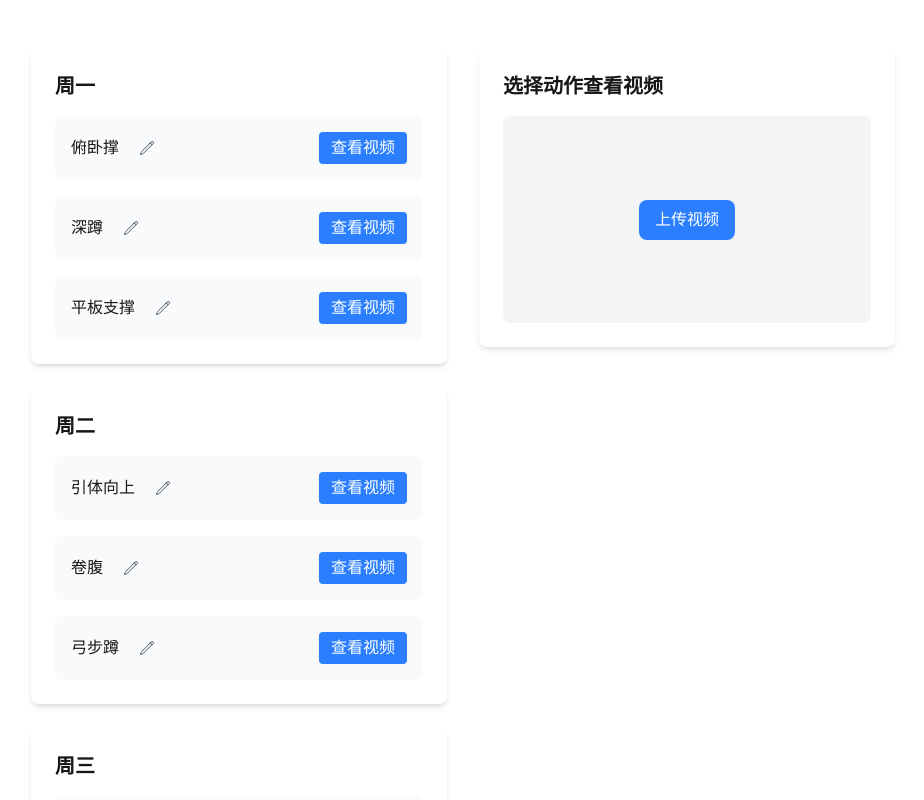
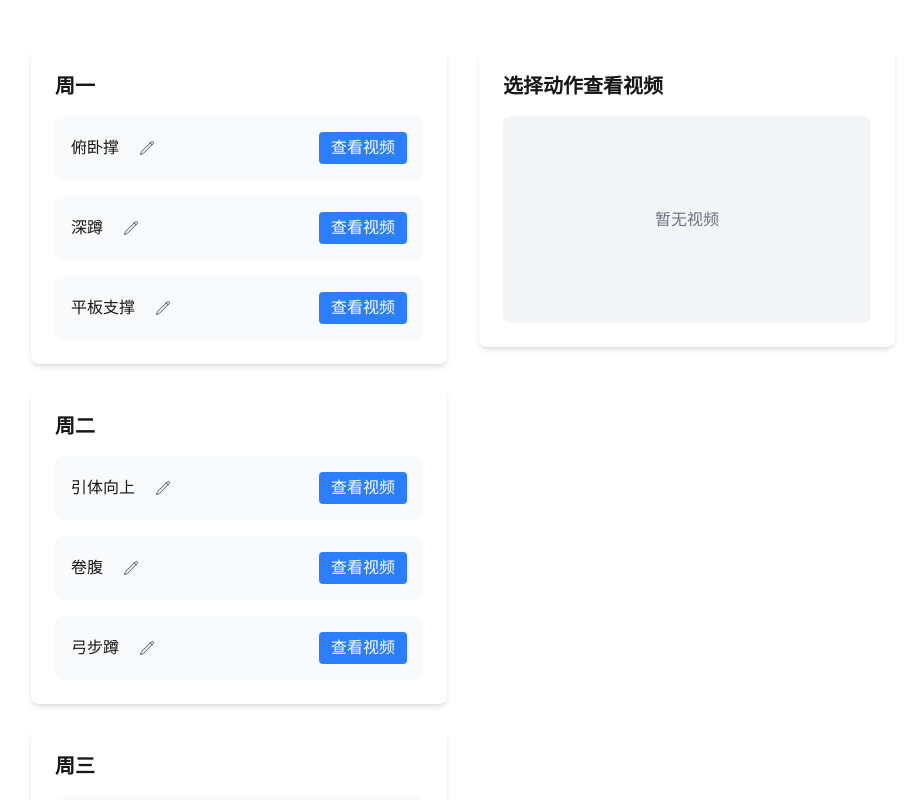
Before and after one commit to Maoci1921/-fit, a Next.js app: page / in a window 1280 px wide. Shown: the top 800 px of the page, without its empty margins (177-1101 px from the left). Built offline with nearby package versions, Linux system fonts and the light colour scheme.

Commit message:
功能: 在生产环境禁用编辑功能

```diff
--- a/src/components/VideoPlayer.tsx
+++ b/src/components/VideoPlayer.tsx
@@ -2,7 +2,7 @@ import React, { useRef, useState } from 'react';
 
 interface VideoPlayerProps {
   videoUrl?: string;
-  onVideoUpload: (url: string) => void;
+  onVideoUpload?: (url: string) => void;
 }
 
 export const VideoPlayer: React.FC<VideoPlayerProps> = ({ videoUrl, onVideoUpload }) => {
@@ -11,7 +11,7 @@ export const VideoPlayer: React.FC<VideoPlayerProps> = ({ videoUrl, onVideoUploa
 
   const handleFileChange = (event: React.ChangeEvent<HTMLInputElement>) => {
     const file = event.target.files?.[0];
-    if (file) {
+    if (file && onVideoUpload) {
       const url = URL.createObjectURL(file);
       setLocalVideoUrl(url);
       onVideoUpload(url);
@@ -26,7 +26,7 @@ export const VideoPlayer: React.FC<VideoPlayerProps> = ({ videoUrl, onVideoUploa
           controls
           src={localVideoUrl}
         />
-      ) : (
+      ) : onVideoUpload ? (
         <div className="absolute inset-0 flex items-center justify-center">
           <button
             onClick={() => fileInputRef.current?.click()}
@@ -34,6 +34,10 @@ export const VideoPlayer: React.FC<VideoPlayerProps> = ({ videoUrl, onVideoUploa
           >
             上传视频
           </button>
+        </div>
+      ) : (
+        <div className="absolute inset-0 flex items-center justify-center text-gray-500">
+          暂无视频
         </div>
       )}
       <input
--- a/src/components/WorkoutSchedule.tsx
+++ b/src/components/WorkoutSchedule.tsx
@@ -9,8 +9,10 @@ interface WorkoutScheduleProps {
 
 export default function WorkoutSchedule({ workoutPlan }: WorkoutScheduleProps) {
   const [selectedExercise, setSelectedExercise] = useState<Exercise | null>(null);
+  const isLocalhost = typeof window !== 'undefined' && window.location.hostname === 'localhost';
 
   const handleNameEdit = (dayIndex: number, exerciseIndex: number) => {
+    if (!isLocalhost) return;
     const exercise = workoutPlan.days[dayIndex].exercises[exerciseIndex];
     const newName = window.prompt('输入新的练习名称:', exercise.name);
     if (newName && newName !== exercise.name) {
@@ -19,6 +21,7 @@ export default function WorkoutSchedule({ workoutPlan }: WorkoutScheduleProps) {
   };
 
   const handleVideoUpload = (exerciseId: string, videoUrl: string) => {
+    if (!isLocalhost) return;
     setSelectedExercise(prev =>
       prev?.id === exerciseId ? { ...prev, videoUrl } : prev
     );
@@ -39,17 +42,19 @@ export default function WorkoutSchedule({ workoutPlan }: WorkoutScheduleProps) {
                   >
                     <div className="flex items-center gap-4">
                       <span className="font-medium">{exercise.name}</span>
+                      {isLocalhost && (
                         <button
                           onClick={() => handleNameEdit(dayIndex, exerciseIndex)}
                           className="p-1 hover:bg-gray-200 rounded"
                         >
                           <PencilIcon className="w-4 h-4 text-gray-600" />
                         </button>
+                      )}
                     </div>
                     {selectedExercise?.id === exercise.id && (
                       <VideoPlayer
                         videoUrl={exercise.videoUrl}
-                        onVideoUpload={() => {}}
+                        onVideoUpload={isLocalhost ? () => {} : undefined}
                       />
                     )}
                     <div className="flex items-center gap-2">
@@ -72,7 +77,7 @@ export default function WorkoutSchedule({ workoutPlan }: WorkoutScheduleProps) {
               <h2 className="text-xl font-semibold">
                 {selectedExercise ? selectedExercise.name : '选择动作查看视频'}
               </h2>
-              {selectedExercise && (
+              {isLocalhost && selectedExercise && (
                 <button
                   onClick={() => {
                     const dayIndex = workoutPlan.days.findIndex(day =>
@@ -91,7 +96,7 @@ export default function WorkoutSchedule({ workoutPlan }: WorkoutScheduleProps) {
             </div>
             <VideoPlayer
               videoUrl={selectedExercise?.videoUrl}
-              onVideoUpload={(url) => selectedExercise && handleVideoUpload(selectedExercise.id, url)}
+              onVideoUpload={isLocalhost && selectedExercise ? (url) => handleVideoUpload(selectedExercise.id, url) : undefined}
             />
             {selectedExercise && (
               <div className="mt-4">
```
Lines whose indentation alone changed are shown as unchanged.
